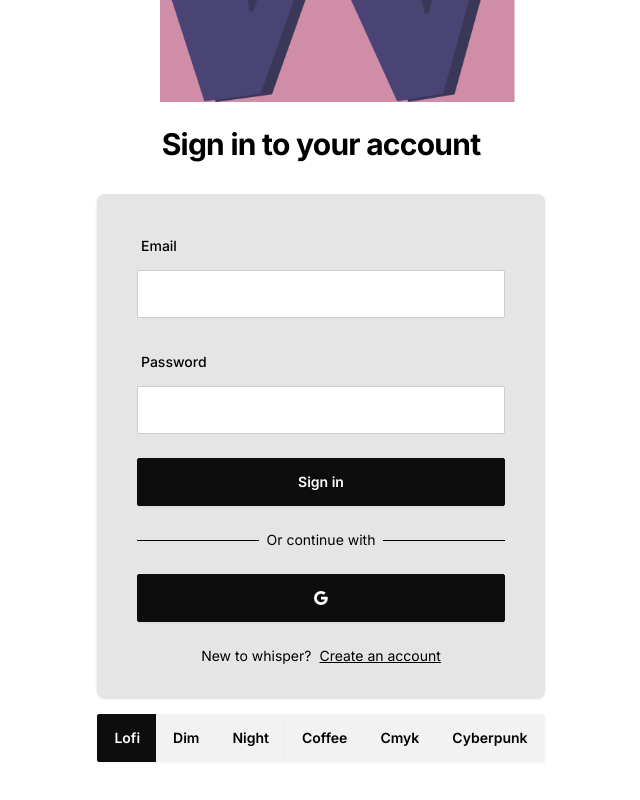
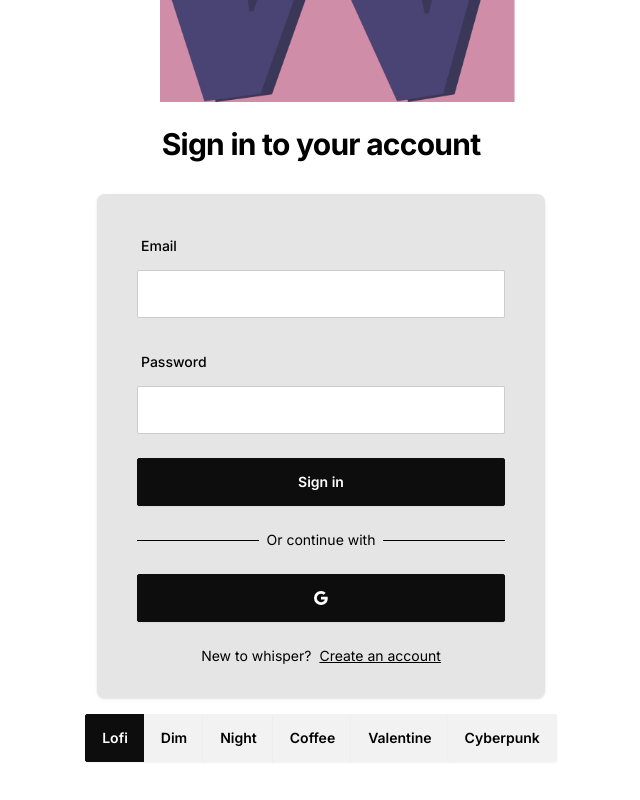
Before and after one commit to MrUnluckyy/whisper, a Next.js app: page / in a window 1280 px wide. Shown: the part 300-1100 px from the top of the page, without its empty margins (319-959 px from the left). Built offline with nearby package versions, Linux system fonts and the light colour scheme; no server answers; what pusher would draw is missing.

Commit message:
Theme update

```diff
--- a/app/components/Theme.tsx
+++ b/app/components/Theme.tsx
@@ -11,7 +11,7 @@
     "dim",
     "night",
     "coffee",
-    "cmyk",
+    "valentine",
     "cyberpunk",
   ];
   const handleThemeChagne = (event: ChangeEvent<HTMLInputElement>) => {
--- a/app/conversations/[conversationId]/components/MessageBox.tsx
+++ b/app/conversations/[conversationId]/components/MessageBox.tsx
@@ -36,7 +36,7 @@
     <>
       <div
         className={clsx(
-          "chat p-4 gap-2 group/item",
+          "chat px-4 gap-2 group/item",
           isOwn ? "chat-end" : "chat-start"
         )}
       >
--- a/app/types/index.ts
+++ b/app/types/index.ts
@@ -20,7 +20,7 @@
   | "dim"
   | "night"
   | "coffee"
-  | "cmyk"
+  | "valentine"
   | "cyberpunk";
 
 export type TenorGifs = {
--- a/tailwind.config.ts
+++ b/tailwind.config.ts
@@ -18,7 +18,7 @@
   },
   plugins: [require("daisyui")],
   daisyui: {
-    themes: ["lofi", "dim", "night", "coffee", "cmyk", "cyberpunk"], // false: only light + dark | true: all themes | array: specific themes like this ["light", "dark", "cupcake"]
+    themes: ["lofi", "dim", "night", "coffee", "valentine", "cyberpunk"], // false: only light + dark | true: all themes | array: specific themes like this ["light", "dark", "cupcake"]
     darkTheme: "dark", // name of one of the included themes for dark mode
     base: true, // applies background color and foreground color for root element by default
     styled: true, // include daisyUI colors and design decisions for all components
```
